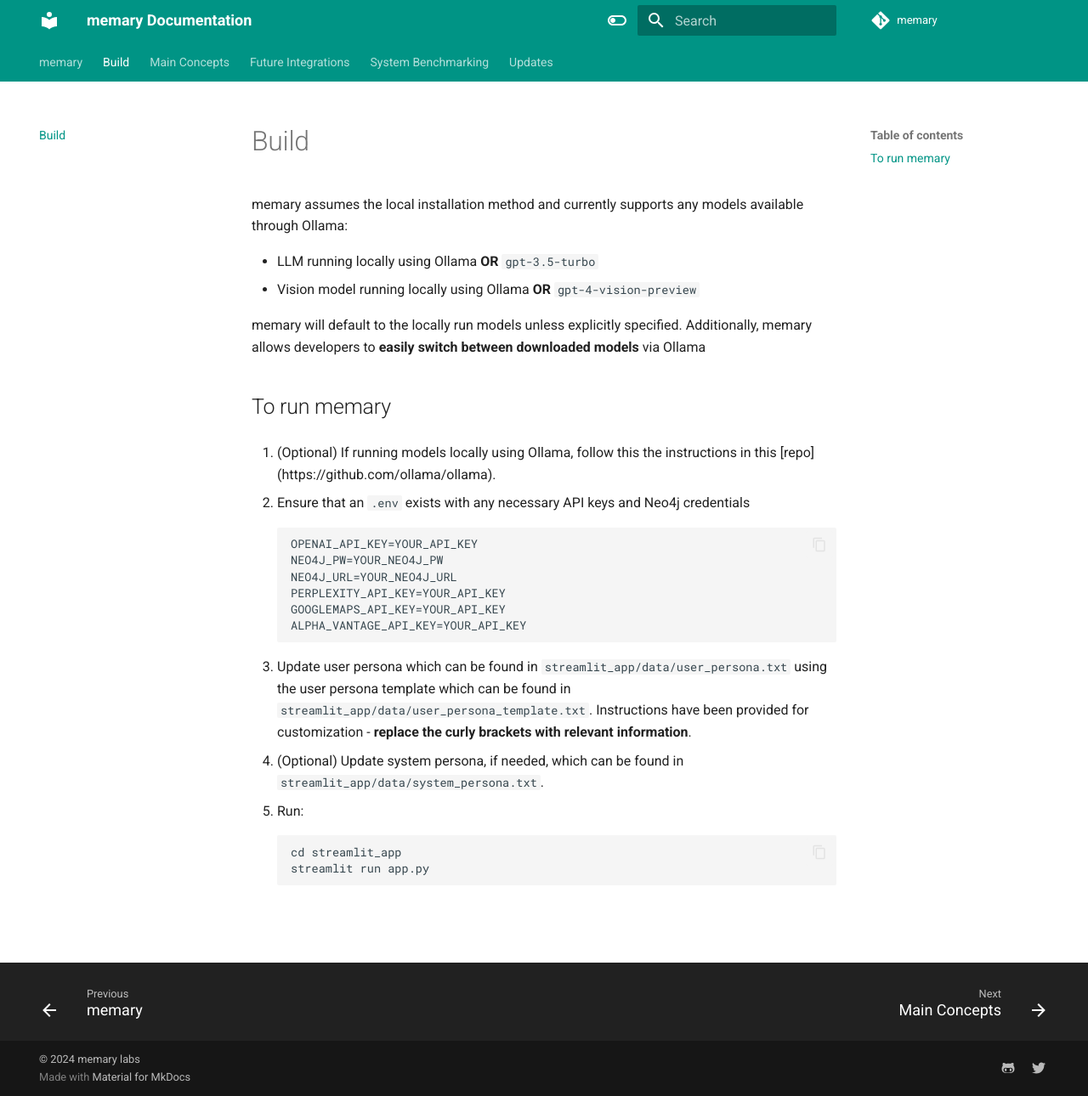
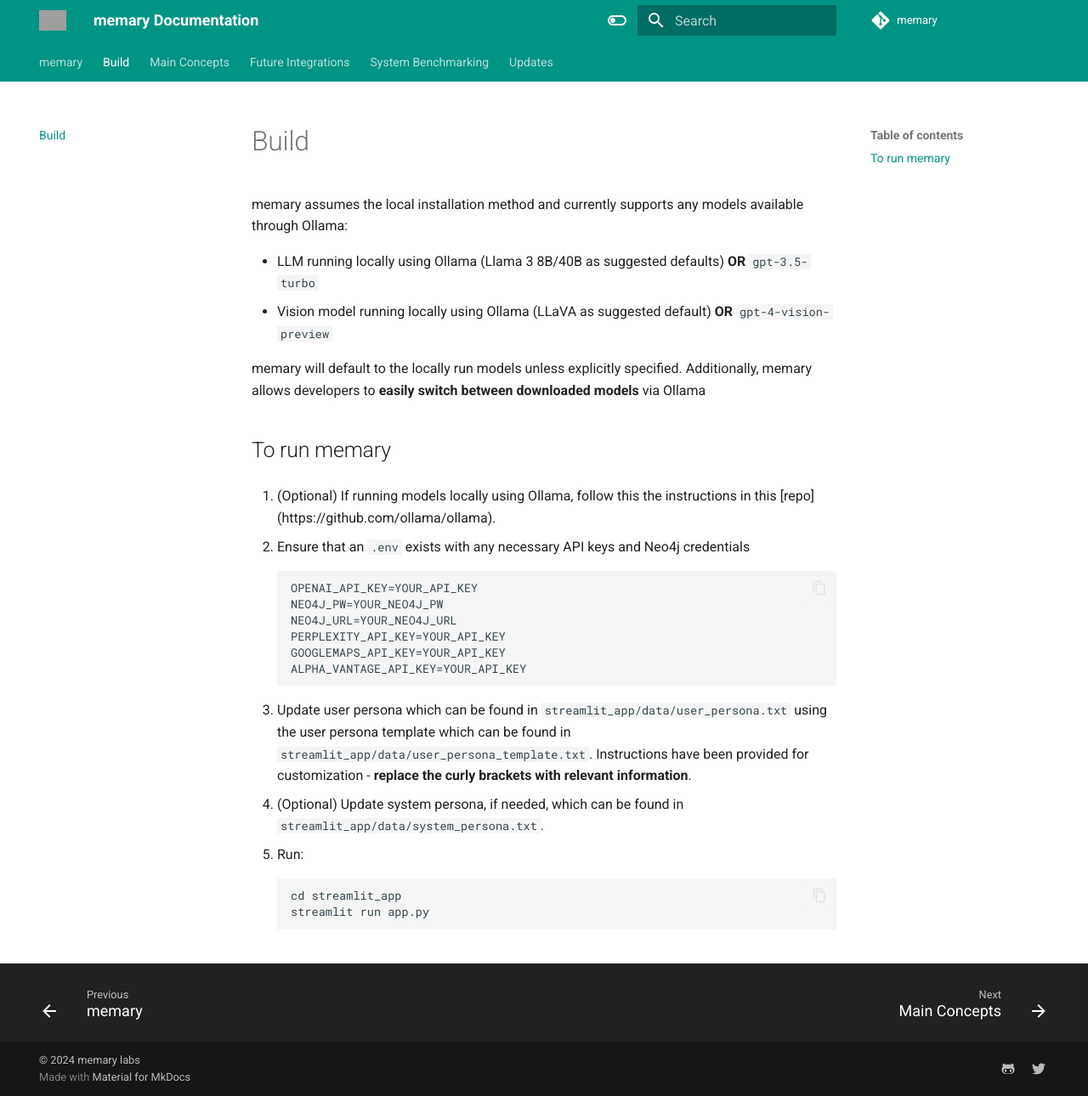
Before and after one commit to kingjulio8238/memarydocs, an MkDocs documentation site: the page built from docs/build.md, in a window 1280 px wide and 1290 px high. Shown: the whole window at 85% size. Built offline with MkDocs 1.6.1 and Material for MkDocs 9.7.7, drawn with Linux system fonts in a browser that asks for light colours; comment, search, counter and statistics services are not loaded; grey boxes are pictures that could not be loaded.

Commit message:
updated images and dropdowns

```diff
--- a/docs/build.md
+++ b/docs/build.md
@@ -2,8 +2,8 @@
 
 memary assumes the local installation method and currently supports any models available through Ollama:
 
-- LLM running locally using Ollama **OR** `gpt-3.5-turbo`
-- Vision model running locally using Ollama **OR** `gpt-4-vision-preview`
+- LLM running locally using Ollama (Llama 3 8B/40B as suggested defaults) **OR** `gpt-3.5-turbo`
+- Vision model running locally using Ollama (LLaVA as suggested default) **OR** `gpt-4-vision-preview`
 
 memary will default to the locally run models unless explicitly specified. Additionally, memary allows developers to **easily switch between downloaded models** via Ollama
 
--- a/mkdocs.yml
+++ b/mkdocs.yml
@@ -1,7 +1,10 @@
 site_name: memary Documentation
 theme:
   name: material
-  #TODO: logo to add (kevin to add black logo)
+  #custom_dir: docs/overrides
+  #extra_css:
+    #- assets/css/extra.css
+  logo: https://github.com/kingjulio8238/memary/blob/tool-flexibility/diagrams/memary_logo_bw.png?raw=true #need lime background
   features:
     - navigation.tabs
     - navigation.sections
@@ -25,10 +28,9 @@
         icon: material/toggle-switch
         name: Switch to light mode
       primary: teal
-      accent: lime
+      accent: lime #doesn't seem to edit
 repo_url: https://github.com/kingjulio8238/memary
 repo_name: memary
-#TODO: repo_version: main
 
 extra:
   social:
```
Also changed, not shown: docs/concepts.md (+3 -1 lines), docs/assets/css/extra.css (added).
